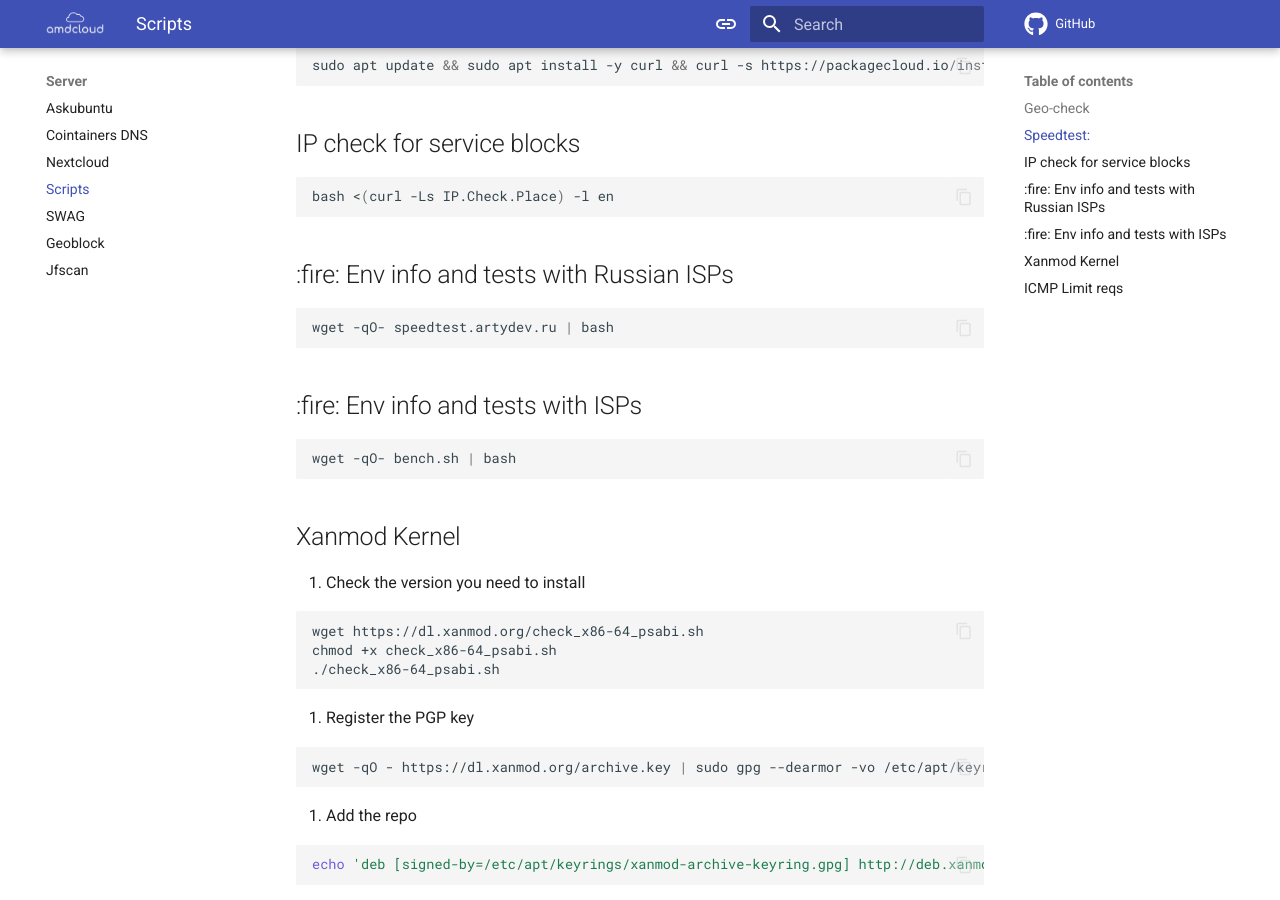
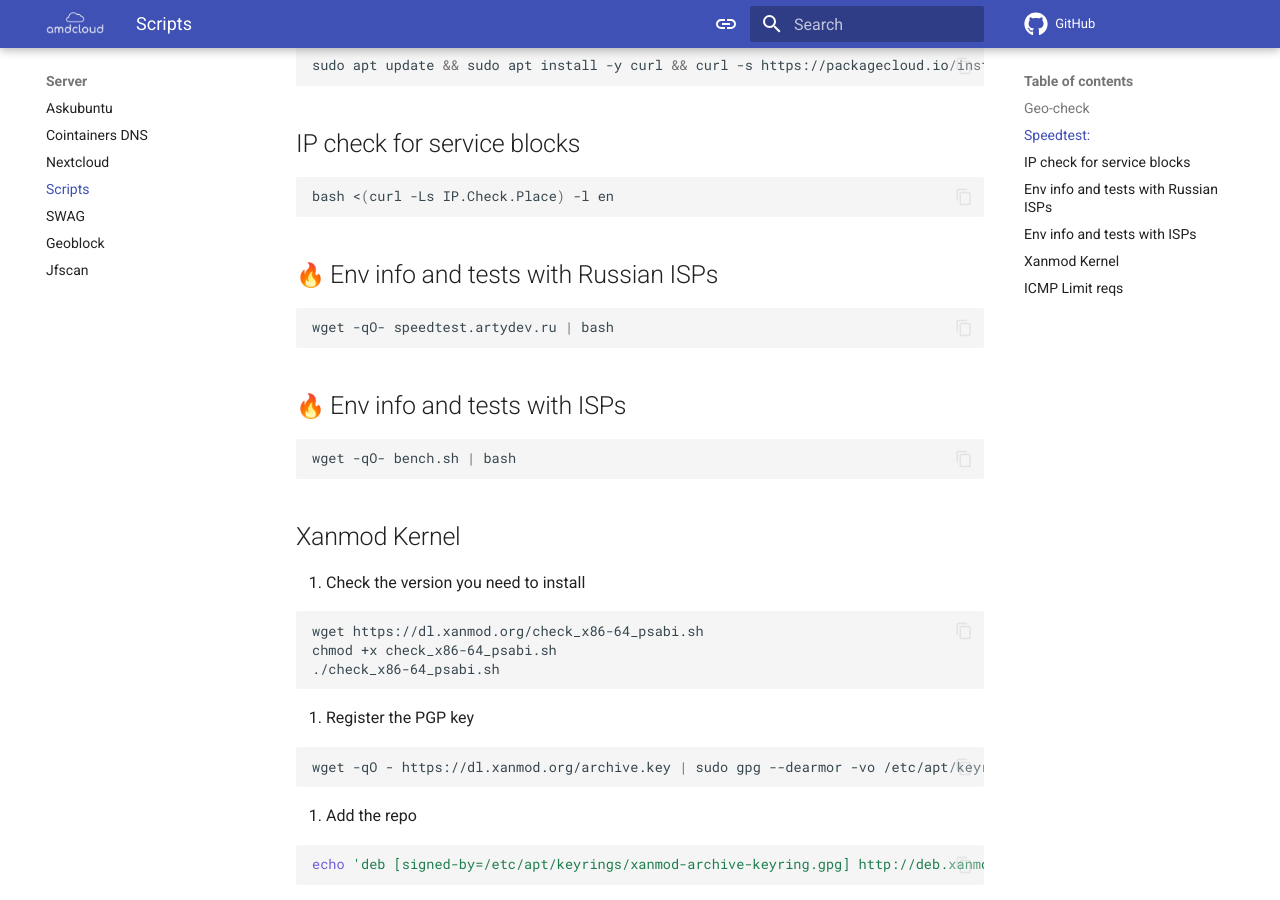
Before and after one commit to TeamDominant/Wiki-mkdocs, an MkDocs documentation site: the page built from docs/scripts.md, in a window 1280 px wide and 900 px high, scrolled down 364 px. Built offline with MkDocs 1.6.1 and Material for MkDocs 9.7.7, drawn with Linux system fonts in a browser that asks for light colours; emoji names are drawn with the system emoji font; comment, search, counter and statistics services are not loaded.

Commit message:
mkdocs: added emoji extension

```diff
--- a/mkdocs.yml
+++ b/mkdocs.yml
@@ -57,6 +57,7 @@ markdown_extensions:
   - pymdownx.mark
   - pymdownx.tasklist
   - pymdownx.keys
+  - pymdownx.emoji
   - pymdownx.tabbed:
       alternate_style: true
   - attr_list
```
